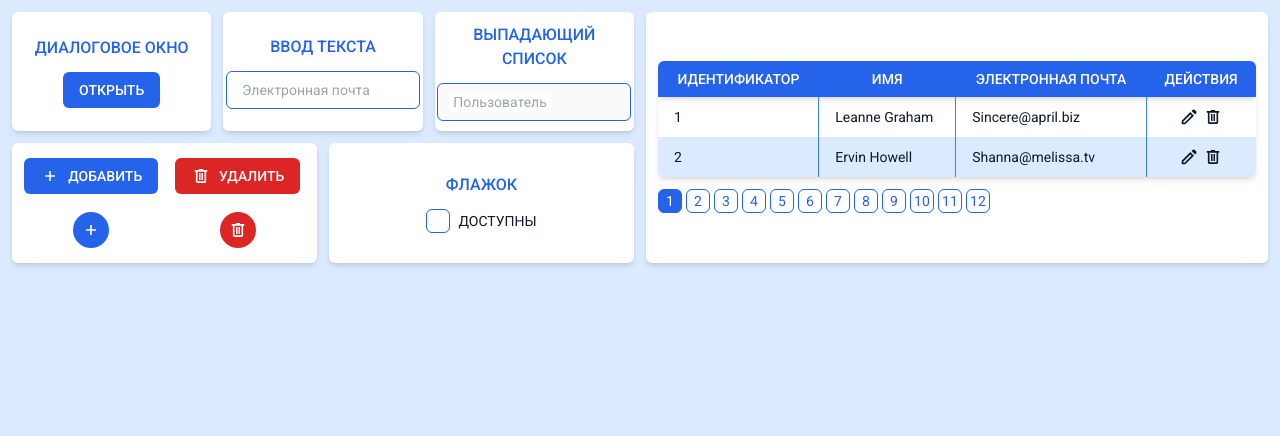
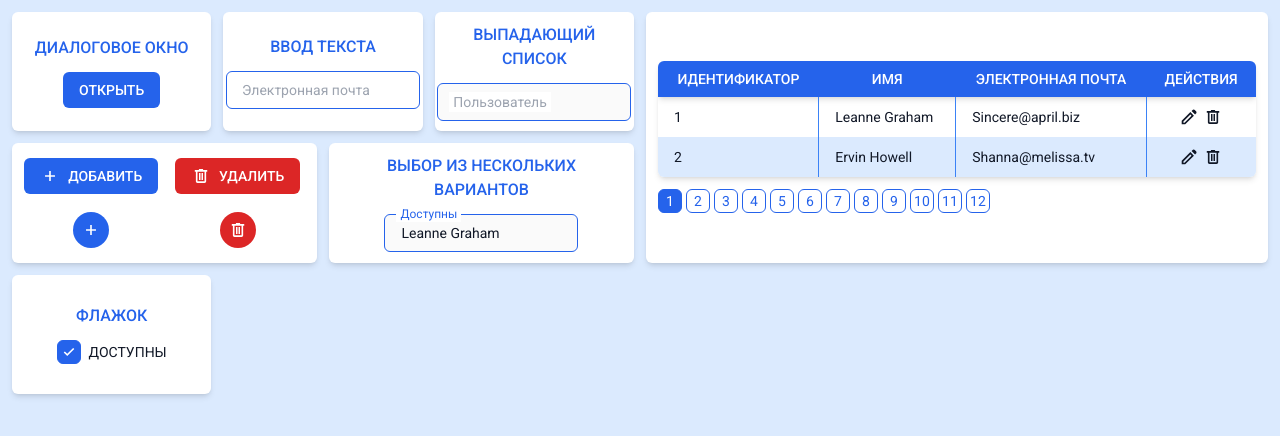
Before and after one commit to vmoltaemcrkonrgcechd/pocu-frontend, a Vue app: page / in a window 1280 px wide. Shown: the top 436 px of the page. Built offline with nearby package versions, Linux system fonts and the light colour scheme.

Commit message:
added multiselect

```diff
--- a/src/app/App.vue
+++ b/src/app/App.vue
@@ -9,6 +9,7 @@ import {
   Paginator,
   Dialog,
   Checkbox,
+  MultiSelect,
 } from "@/shared/ui";
 import { Delete, Add, Edit } from "@/shared/icons";
 import { ref, watch } from "vue";
@@ -16,12 +17,6 @@ import { ref, watch } from "vue";
 const inputTextValue = ref<string>("");
 
 const dropdownValue = ref({ name: "" });
-
-const checkboxValue = ref([]);
-
-watch(checkboxValue, () => {
-  console.log(checkboxValue.value);
-});
 
 const users = [
   {
@@ -35,6 +30,8 @@ const users = [
     email: "Shanna@melissa.tv",
   },
 ];
+
+const checkboxValue = ref([users[0]]);
 
 const isOpen = ref<boolean>(false);
 </script>
@@ -83,6 +80,15 @@ const isOpen = ref<boolean>(false);
       <Button danger :icon="Delete" />
     </div>
     <div class="card col-span-3 flex items-center justify-center flex-col">
+      <h2 class="title">Выбор из нескольких вариантов</h2>
+      <MultiSelect
+        :options="users"
+        option-label="name"
+        v-model="checkboxValue"
+        label="Доступны"
+      />
+    </div>
+    <div class="card col-span-2 flex items-center justify-center flex-col">
       <h2 class="title">Флажок</h2>
       <Checkbox :value="users[0]" v-model="checkboxValue" label="Доступны" />
     </div>
--- a/src/shared/ui/index.ts
+++ b/src/shared/ui/index.ts
@@ -7,6 +7,7 @@ import InputNumber from "./inputnumber/InputNumber.vue";
 import Dropdown from "./dropdown/Dropdown.vue";
 import Paginator from "./paginator/Paginator.vue";
 import Checkbox from "./checkbox/Checkbox.vue";
+import MultiSelect from "./multiselect/MultiSelect.vue";
 import Ripple from "./ripple/ripple";
 
 export {
@@ -19,5 +20,6 @@ export {
   Dropdown,
   Paginator,
   Checkbox,
+  MultiSelect,
   Ripple,
 };
--- /dev/null
+++ b/src/shared/ui/multiselect/MultiSelect.vue
@@ -0,0 +1,129 @@
+<script lang="ts" setup>
+import { computed, onMounted, PropType, ref } from "vue";
+import Checkbox from "../checkbox/Checkbox.vue";
+import InputText from "../inputtext/InputText.vue";
+import Button from "../button/Button.vue";
+
+const props = defineProps({
+  modelValue: {
+    type: Array as PropType<{ [key: string]: any }[]>,
+    default: () => [],
+  },
+
+  options: {
+    type: Array as PropType<{ [key: string]: any }[]>,
+    default: () => [],
+  },
+
+  optionLabel: {
+    type: String as PropType<string>,
+    default: () => "",
+  },
+
+  label: {
+    type: String as PropType<string | null>,
+    default: () => null,
+  },
+});
+
+const emit = defineEmits(["update:modelValue"]);
+
+const selected = ref<{ [key: string]: any }[]>([]);
+const isOpen = ref<boolean>(false);
+const dropdown = ref<any>(null);
+
+onMounted(() => {
+  document.addEventListener("click", (event: Event) => {
+    if (!event.composedPath().includes(dropdown.value)) {
+      close();
+    }
+  });
+});
+
+const formattedLabel = computed((): string => {
+  if (!props.modelValue?.length) {
+    return "";
+  }
+
+  if (props.modelValue.length === 1) {
+    return props.modelValue[0][props.optionLabel];
+  }
+
+  return `${props.modelValue[0][props.optionLabel]} + ${
+    props.modelValue.length - 1
+  }`;
+});
+
+const setIsOpen = (): void => {
+  if (isOpen.value) {
+    close();
+  } else {
+    selected.value = [...props.modelValue];
+
+    isOpen.value = true;
+  }
+};
+
+const close = (): void => {
+  selected.value = [];
+
+  isOpen.value = false;
+};
+
+const apply = (): void => {
+  emit("update:modelValue", selected.value);
+
+  setIsOpen();
+};
+</script>
+
+<template>
+  <div class="relative cursor-pointer select-none" ref="dropdown">
+    <span @click="setIsOpen">
+      <InputText
+        disabled
+        :label="label"
+        :model-value="formattedLabel"
+        class="pointer-events-none"
+      />
+    </span>
+    <transition>
+      <div
+        v-if="isOpen"
+        class="absolute w-full text-sm z-10 rounded-md shadow-md bg-white overflow-hidden text-gray-900"
+      >
+        <ul>
+          <Checkbox
+            class="py-1.5 px-4 hover:bg-blue-50 w-full"
+            v-for="option in options"
+            :label="option[optionLabel]"
+            v-model="selected"
+            :value="option"
+          />
+        </ul>
+        <div class="py-1.5 px-4">
+          <Button @click="apply" class="w-full" label="Применить" />
+        </div>
+      </div>
+    </transition>
+  </div>
+</template>
+
+<style scoped>
+.selected {
+  @apply text-blue-600
+  bg-blue-100;
+}
+
+.v-enter-active,
+.v-leave-active {
+  @apply transition-all
+  duration-150;
+}
+
+.v-enter-from,
+.v-leave-to {
+  @apply translate-y-1
+  opacity-0;
+}
+</style>
```
